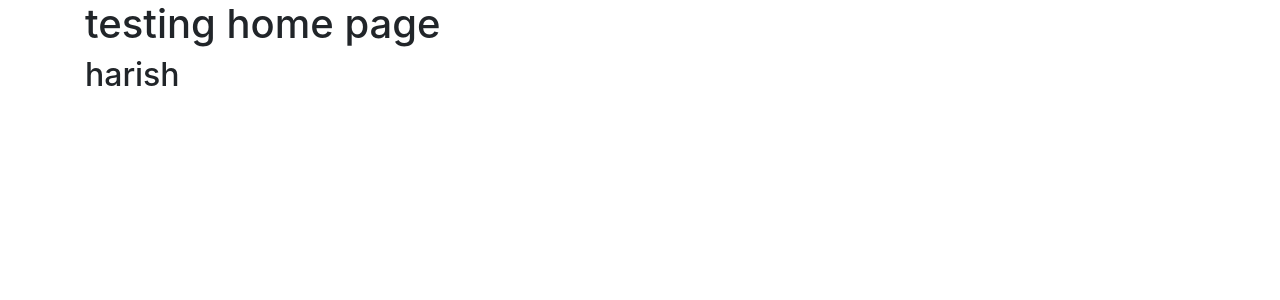
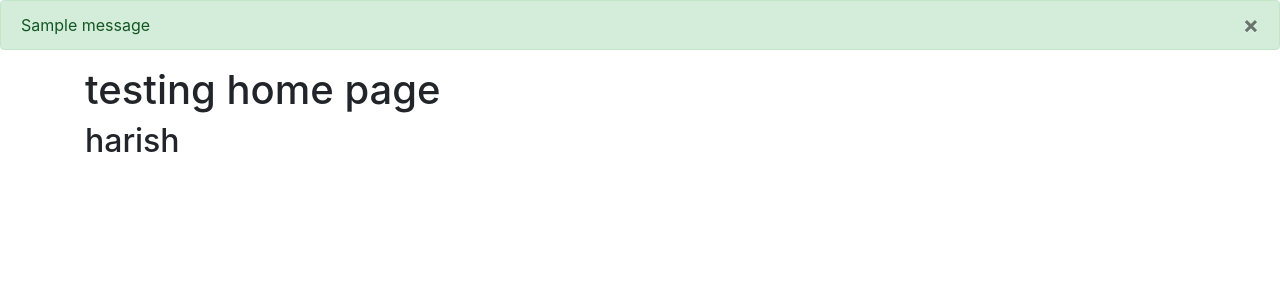
Before and after one commit to harishkumar-295/flask-notes-application, a Flask app: page / in a window 1280 px wide. Shown: the part 56-356 px from the top of the page. Run offline with Flask 2, Linux system fonts and the light colour scheme; one stand-in notice (Sample message) is shown; some libraries are stand-ins or nearby versions.

Commit message:
implemented message flashing feature

```diff
--- a/website/templates/base.html
+++ b/website/templates/base.html
@@ -39,6 +39,27 @@
                 </div>
               </div>
         </nav>
+        {% with messages = get_flashed_messages(with_categories = true) %}
+        {% if messages %}
+        {% for category,message in messages %}
+        {% if category=='error' %}
+        <div class="alert alert-danger alert-dismissable fade show" role="alert">
+            {{message}}
+            <button type = "button" class="close" data-dismiss="alert">
+                <span aria-hidden="true">&times;</span>
+            </button>
+        </div>
+        {% else %}
+        <div class="alert alert-success alert-dismissable fade show" role="alert">
+            {{message}}
+            <button type = "button" class="close" data-dismiss="alert">
+                <span aria-hidden="true">&times;</span>
+            </button>
+        </div>
+        {% endif %}
+        {% endfor %}
+        {% endif %}
+        {% endwith %}
         <div class="container">
             {% block content %}
             {% endblock %}
```
Also changed, not shown: website/auth.py (+5 -4 lines).
